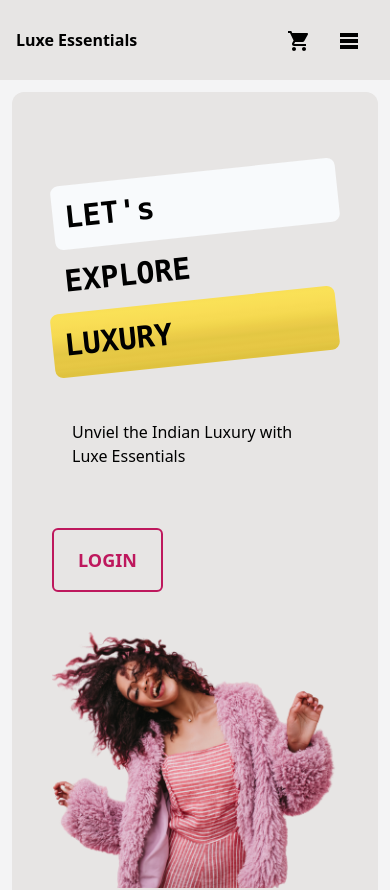
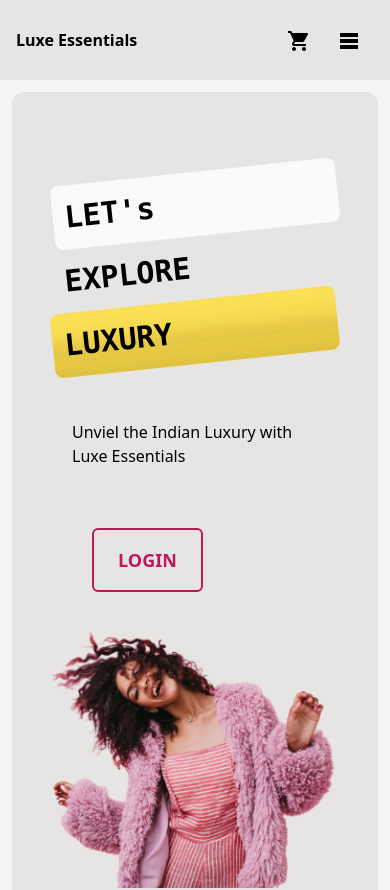
Before and after one commit to dhirendrasingh25/LuxeEssentials, a React (Vite) app: page / in a window 390 px wide. Shown: the top 890 px of the page. Built offline with nearby package versions, Linux system fonts and the light colour scheme.

Commit message:
updates home

```diff
--- a/src/Components/Home.jsx
+++ b/src/Components/Home.jsx
@@ -16,7 +16,7 @@
                     style={{background: "linear-gradient(360deg, #E0C340 0%, #DFC23E 3.93%, #E1C441 7.23%, #E3C743 10.23%, #E4C542 13.14%, #E6C744 16.22%, #E7C845 19.84%, #E5C643 24.38%, #E6C945 31.00%, #E3C743 37.19%, #E9CA48 43.33%, #EDCE49 50.36%, #F0D44C 56.57%, #F4D84F 62.71%, #F6DA52 67.12%, #F7DB53 73.77%, #F9DD55 79.08%, #F9DF56 85.64%, #FAE157 93.50%, #F9DF56 100%)"}}>
                     LUXURY</p>
                     <p class='p-5 pt-14  sm:text-2xl font-sans font-medium'>Unviel the Indian Luxury with Luxe Essentials</p>                    </div>
-                    <div class='flex sm:p-5 sm:mt-2 sm:mr-5 ml-10'>
+                    <div class='flex sm:p-5 sm:mt-2 sm:mr-5 ml-20 sm:ml-10 '>
                    <Link to='/Login'> <button type='button' class="btn btn-outline btn-secondary btn-lg  border-2 rounded-md hover:border-white  border-pink-700 cursor-grabbing"><a class='text-pink-700 hover:text-white'>Login</a></button></Link>
                     </div>
                   </div>
```
